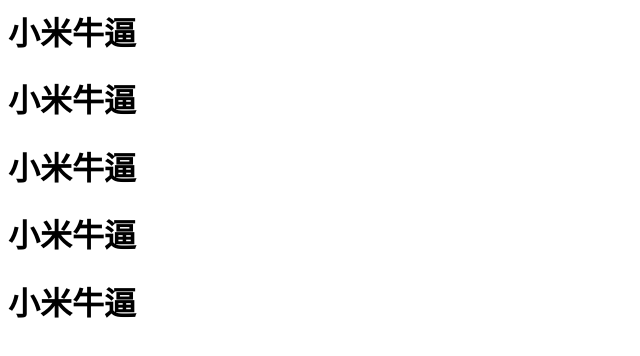
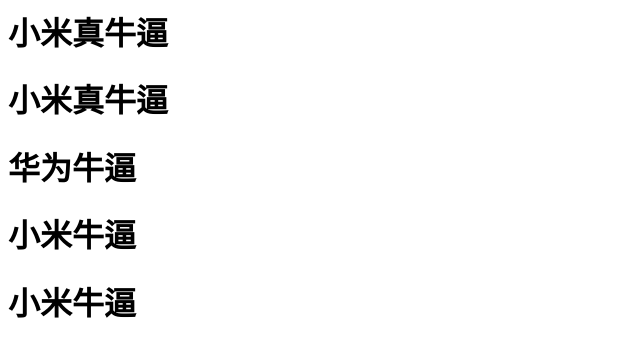
Before and after one commit to xiajunjunpang/20211224, a plain HTML site: page index.html in a window 1280 px wide. Shown: the whole page, without its empty margins (0-640 px from the left). Drawn offline with Linux system fonts and the light colour scheme.

Commit message:
pangpang

```diff
--- a/index.html
+++ b/index.html
@@ -1 +1 @@
-<h1>小米牛逼</h1><h1>小米牛逼</h1><h1>小米牛逼</h1><h1>小米牛逼</h1><h1>小米牛逼</h1>
+<h1>小米真牛逼</h1><h1>小米真牛逼</h1><h1>华为牛逼</h1><h1>小米牛逼</h1><h1>小米牛逼</h1>
```
